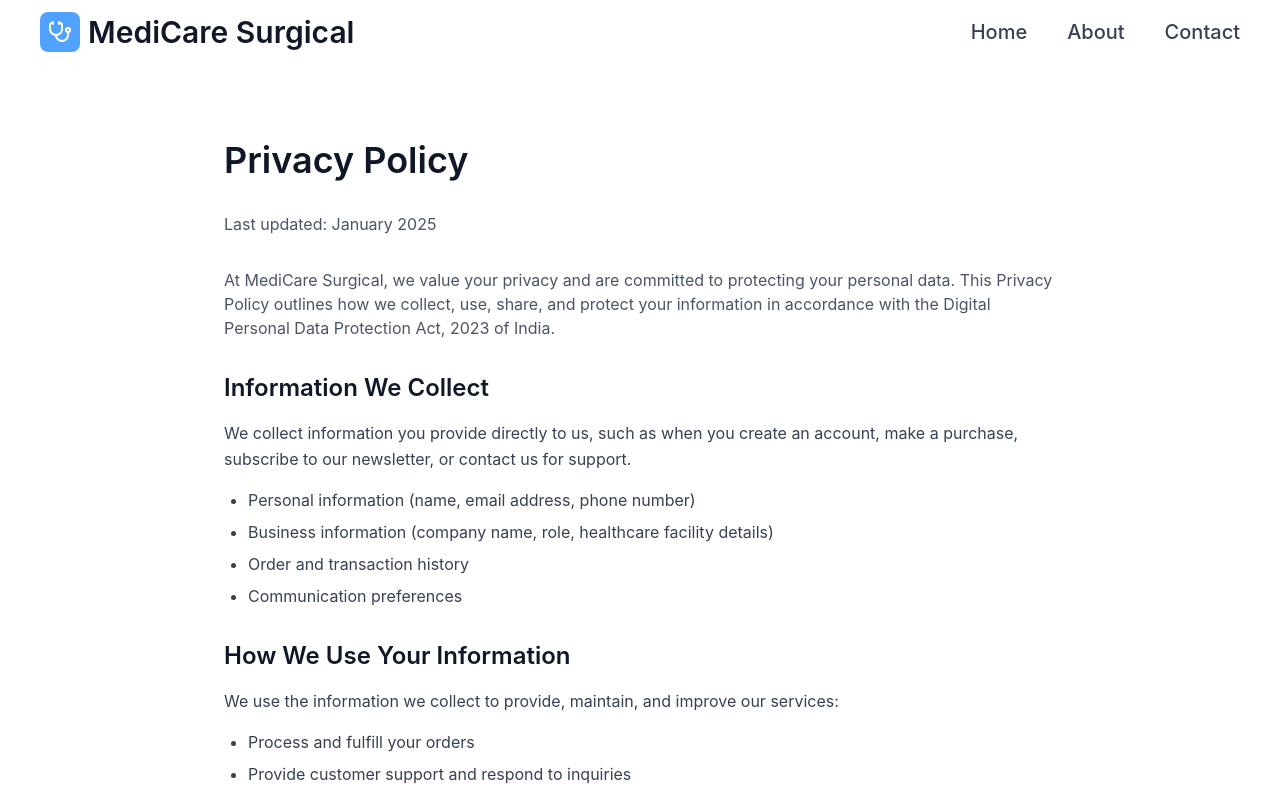
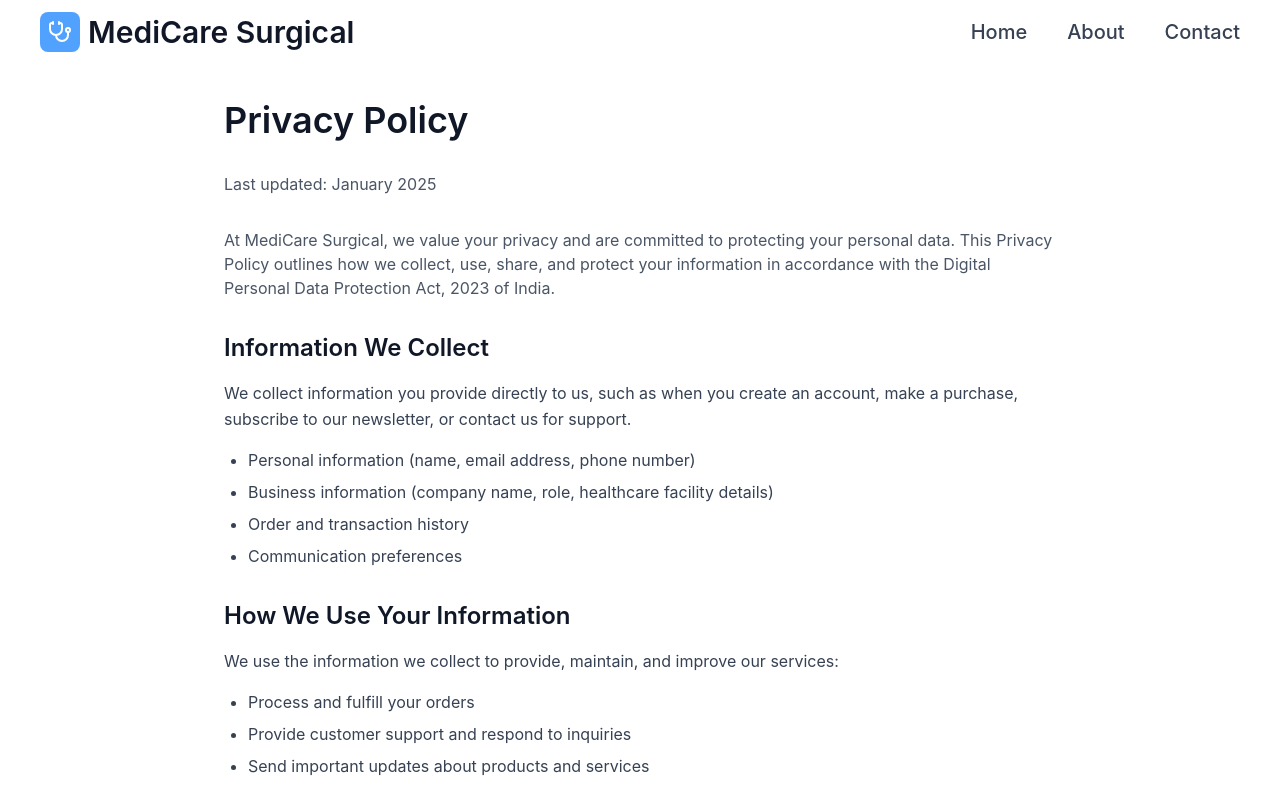
Before and after one commit to AkashRanjanSaikia/MediCare-Surgical, a React (Vite) app: page /privacy in a window 1280 px wide. Shown: the top 789 px of the page. Built offline with nearby package versions, Linux system fonts and the light colour scheme.

Commit message:
padding change

```diff
--- a/src/pages/Privacy.jsx
+++ b/src/pages/Privacy.jsx
@@ -4,7 +4,7 @@ const Privacy = () => {
     return (
         <div className="min-h-screen bg-white mt-15">
             <Header />
-            <section className="py-20">
+            <section className="py-10">
                 <div className="max-w-4xl mx-auto px-4 sm:px-6 lg:px-8">
                     <div className="prose prose-lg max-w-none">
                         <h1 className="text-4xl font-semibold text-gray-900 mb-8">Privacy Policy</h1>
--- a/src/pages/Refund.jsx
+++ b/src/pages/Refund.jsx
@@ -6,7 +6,7 @@ const Refund = () => {
     <div className="min-h-screen bg-white mt-15">
       <Header />
 
-      <section className="py-20">
+      <section className="py-10">
         <div className="max-w-4xl mx-auto px-4 sm:px-6 lg:px-8">
           <div className="prose prose-lg max-w-none">
             <h1 className="text-4xl font-semibold text-gray-900 mb-8">Refund Policy</h1>
--- a/src/pages/Terms.jsx
+++ b/src/pages/Terms.jsx
@@ -5,7 +5,7 @@ const Terms = () => {
     <div className="min-h-screen bg-white mt-15">
       <Header />
 
-      <section className="py-20">
+      <section className="py-10">
         <div className="max-w-4xl mx-auto px-4 sm:px-6 lg:px-8">
           <div className="prose prose-lg max-w-none">
             <h1 className="text-4xl font-semibold text-gray-900 mb-8">Terms & Conditions</h1>
```
